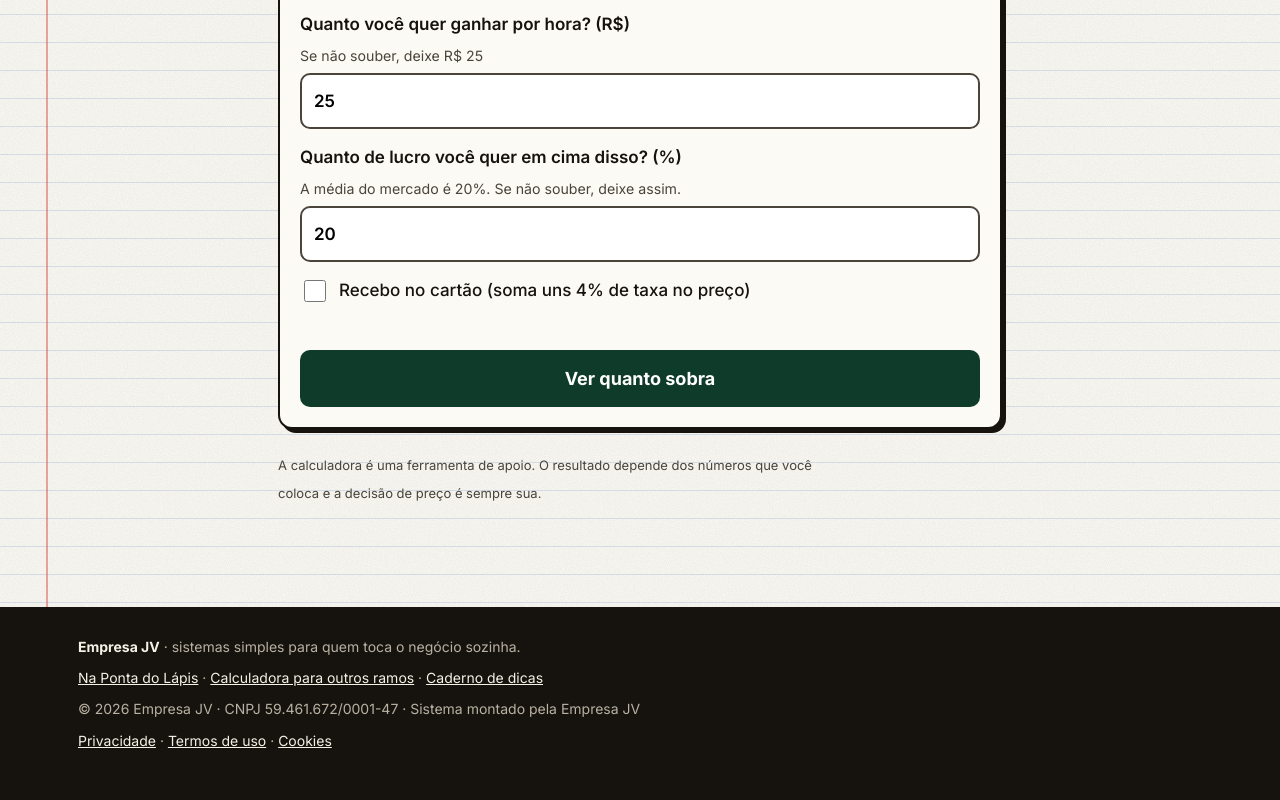
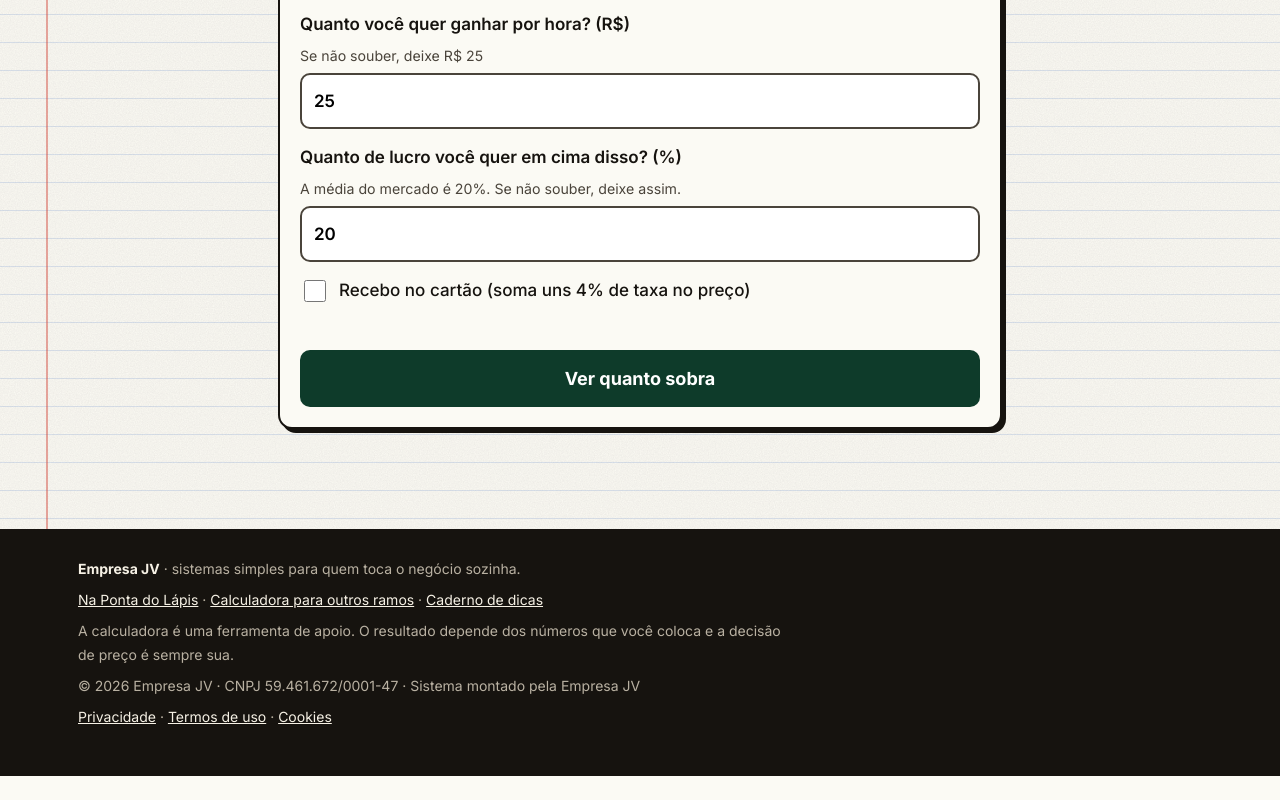
Before and after one commit to jvorganiza/jvorganiza.github.io, a plain HTML site: page calculadora/trancista/index.html in a window 1280 px wide. Shown: the part 881-1681 px from the top of the page. After the commit the page ends 1657 px from the top, so only its background shows below. Drawn offline with Linux system fonts and the light colour scheme.

Commit message:
Calculadora trancista: aviso de apoio vai para o rodape (fora das pautas do caderno)
Co-Authored-By: Claude Opus 5.5 <noreply@anthropic.com>

```diff
--- a/calculadora/trancista/index.html
+++ b/calculadora/trancista/index.html
@@ -116,11 +116,11 @@ document.addEventListener('click',function(e){var a=e.target.closest&&e.target.c
 
 <p>Ficou alguma dúvida? <a href="https://wa.me/5521984942432?text=Oi%21%20Usei%20a%20calculadora%20de%20tran%C3%A7a%20do%20site%20e%20fiquei%20com%20uma%20d%C3%BAvida">Fala com a gente no WhatsApp</a>, a mensagem já vai pronta.</p>
 </section>
-<p class="miudo" style="margin-top:22px">A calculadora é uma ferramenta de apoio. O resultado depende dos números que você coloca e a decisão de preço é sempre sua.</p>
 </main>
 <footer class="rodape"><div class="wrap">
 <p><b>Empresa JV</b> · sistemas simples para quem toca o negócio sozinha.</p>
 <p><a href="/na-ponta-do-lapis/trancista/">Na Ponta do Lápis</a> · <a href="/calculadora/">Calculadora para outros ramos</a> · <a href="/">Caderno de dicas</a></p>
+<p>A calculadora é uma ferramenta de apoio. O resultado depende dos números que você coloca e a decisão de preço é sempre sua.</p>
 <p>© 2026 Empresa JV · CNPJ 59.461.672/0001-47 · Sistema montado pela Empresa JV</p>
 </div></footer>
 <script>
```
